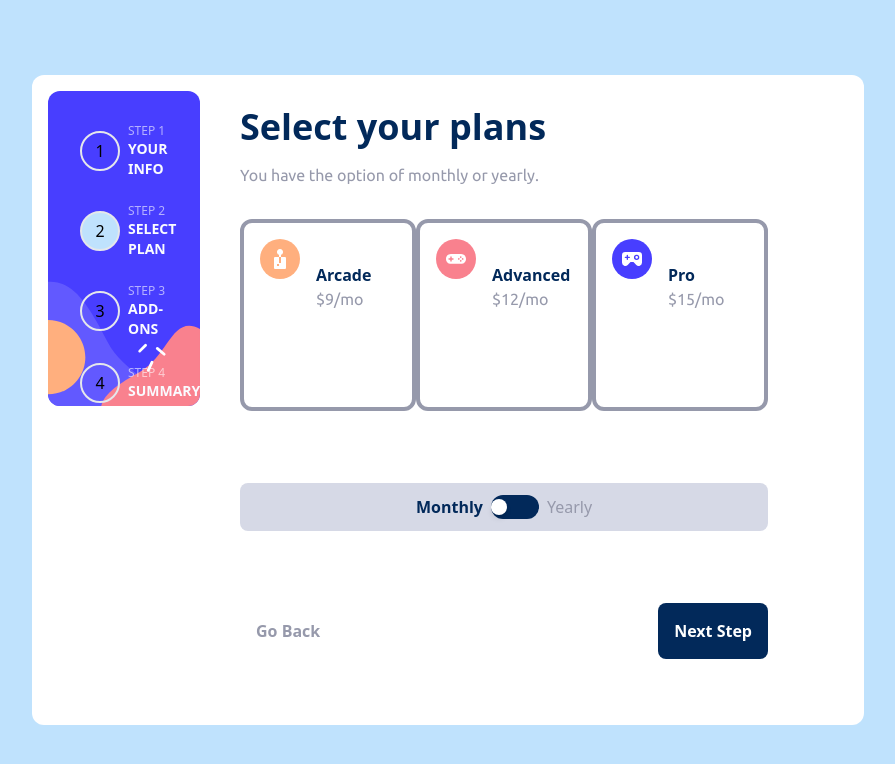
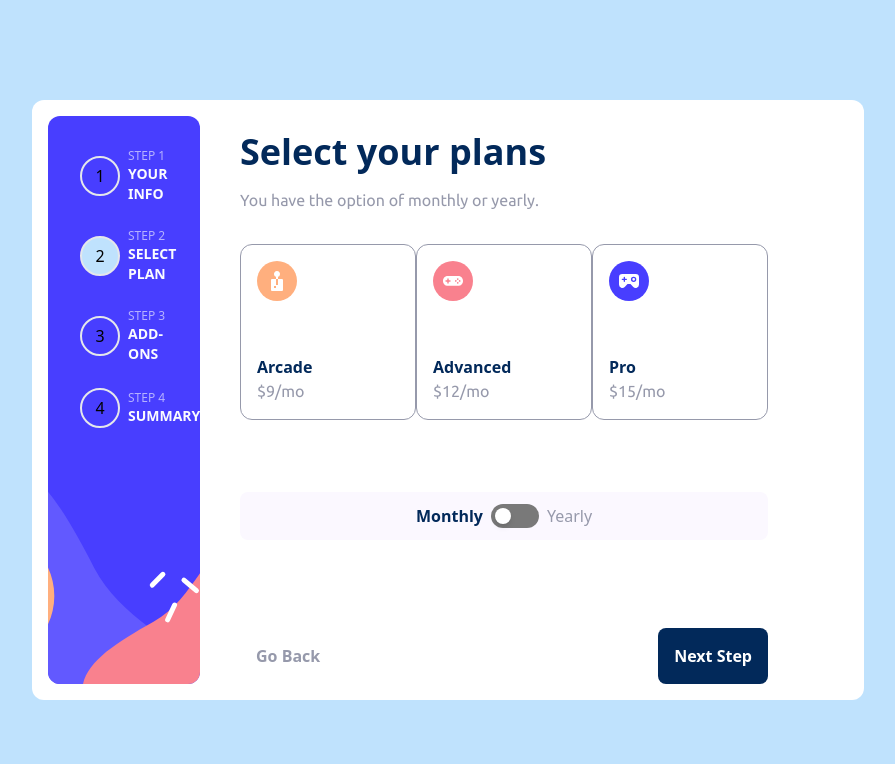
Before and after one commit to Yusuff4u2c/multi-step-form, a React (Vite) app: page / in a window 1280 px wide. Both pictures are taken after a click on the button "Next Step". Shown: the top 764 px of the page, without its empty margins (192-1087 px from the left). Built offline with nearby package versions, Linux system fonts and the light colour scheme.

Commit message:
step two completed

```diff
--- a/src/App.jsx
+++ b/src/App.jsx
@@ -1,8 +1,8 @@
 import { useState } from "react";
 import "./App.css";
-import Stepone from "/src/step-one";
-import Steptwo from "/src/step-two";
-import Stepthree from "/src/step-three";
+import Stepone from "./step-one";
+import Steptwo from "./step-two";
+import Stepthree from "./step-three";
 import Stepper from "./components/stepper";
 
 function App() {
@@ -24,7 +24,8 @@ function App() {
 
   return (
     <div className="bg-[#bfe2fd] flex justify-center items-center h-screen">
-      <div className="flex flex-col lg:flex-row items-center lg:items-start bg-white gap-10 w-full lg:w-[85%] xl:w-[65%] max-w-5xl rounded-xl h-screen lg:h-fit lg:min-h-[650px] py-0 lg:py-4 lg:px-4">
+      <div className="flex flex-col lg:flex-row items-center lg:items-start bg-white gap-10 w-full lg:w-[85%] xl:w-[65%] max-w-5xl rounded-xl h-screen lg:h-[600px] py-0 lg:py-4 lg:px-4">
+        {/* left box */}
         <div className="h-[30%] lg:h-full w-full  lg:w-2/6 relative">
           {/* background image container */}
           <div className="w-full h-full lg:rounded-xl overflow-hidden">
@@ -63,7 +64,8 @@ function App() {
           </div>
         </div>
 
-        <div className="flex flex-col lg:bg-transparents h-fit lg:h-full lg:mr-20 w-[90%] rounded-xl px-6 lg:px-0 py-10 lg:pt-0 -mt-28 lg:mt-0 z-10 lg:w-4/6 bg-white">
+        {/* right box */}
+        <div className="flex flex-col lg:bg-transparents h-fit lg:h-full lg:mr-20 w-[90%] rounded-xl px-6 lg:px-0 py-10 lg:py-0 lg:pt-0 -mt-28 lg:mt-0 z-10 lg:w-4/6 bg-white">
           <div className="flex-grow">
             {currentStep === 1 && <Stepone />}
             {currentStep === 2 && <Steptwo />}
--- a/src/components/card.jsx
+++ /dev/null
@@ -1,19 +0,0 @@
-import React from "react";
-
-const Card = ({ plan, price, src }) => {
-  return (
-    <div>
-      <div className="card border-4  border-[#9699ab] mb-10 h-28 lg:h-48 w-full lg:w-44 rounded-xl">
-        <div className="p-4 flex items-center gap-4">
-          <img className="w-10 h-10 lg:mb-14" src={src} alt="" />
-          <div>
-            <h1 className="font-bold text-[#02295a]">{plan}</h1>
-            <p className="text-[#9699ab]">{price}</p>
-          </div>
-        </div>
-      </div>
-    </div>
-  );
-};
-
-export default Card;
--- /dev/null
+++ b/src/components/plan-card.jsx
@@ -0,0 +1,25 @@
+const PlanCard = ({ plan, price, src, selected, onSelect }) => {
+  const handleSelection = () => {
+    // set selected plan to plan
+    onSelect && onSelect(plan);
+  };
+
+  return (
+    <div
+      onClick={handleSelection}
+      className={`card border ${
+        selected ? "border-[#ac54ff] bg-[#fbf8ff]" : "border-[#9699ab]"
+      } mb-10 h-28 lg:h-44 w-full lg:w-44 rounded-xl hover:border-[#ac54ff] transition cursor-pointer`}
+    >
+      <div className="p-4 flex lg:flex-col justify-between h-full">
+        <img className="w-10 h-10" src={src} alt={`${plan} icon`} />
+        <div className="">
+          <h1 className="font-bold text-[#02295a]">{plan}</h1>
+          <p className="text-[#9699ab]">{price}</p>
+        </div>
+      </div>
+    </div>
+  );
+};
+
+export default PlanCard;
--- a/src/components/toggler.jsx
+++ b/src/components/toggler.jsx
@@ -10,21 +10,23 @@ const ToggleButton = () => {
   return (
     <div className="flex items-center">
       <span className="mr-2 font-bold text-[#02295a]">Monthly</span>
-      <div className="relative">
+      <div className="relatives">
         <input
           type="checkbox"
-          id="toggle"
+          id="is_yearly"
           className="hidden"
           checked={isChecked}
           onChange={toggleHandler}
         />
         <label
-          htmlFor="toggle"
-          className="toggle-label bg-[#02295a] w-12 h-6 rounded-full flex items-center cursor-pointer"
+          htmlFor="is_yearly"
+          className={` ${
+            isChecked ? "bg-[#02295a]" : "bg-[#797979]"
+          }  w-12 h-6 p-1 rounded-full flex items-center cursor-pointer transition-colors`}
         >
           <span
-            className={`toggle-handle bg-white w-4 h-4 rounded-full shadow-md transform transition-transform ${
-              isChecked ? "translate-x-full" : ""
+            className={`bg-white w-4 h-4 rounded-full shadow-md transform transition-transform ${
+              isChecked ? "translate-x-[150%]" : ""
             }`}
           ></span>
         </label>
--- a/src/step-two.jsx
+++ b/src/step-two.jsx
@@ -1,11 +1,15 @@
-import React from "react";
-import Card from "./components/card.jsx";
 import ToggleButton from "./components/toggler.jsx";
 import arcade from "/src/assets/images/icon-arcade.svg";
 import pro from "/src/assets/images/icon-pro.svg";
 import advanced from "/src/assets/images/icon-advanced.svg";
-import check from "/src/assets/images/icon-checkmark.svg";
+// import check from "/src/assets/images/icon-checkmark.svg";
+import PlanCard from "./components/plan-card.jsx";
+import { useState } from "react";
+
 const Steptwo = () => {
+  // to store the selected plan
+  const [plan, setPlan] = useState();
+
   return (
     <div>
       <h2 className="font-bold text-4xl my-4 text-[#02295a]">
@@ -15,11 +19,29 @@ const Steptwo = () => {
         You have the option of monthly or yearly.
       </p>
       <div className=" flex  flex-col justify-between lg:flex-row">
-        <Card src={arcade} plan="Arcade" price="$9/mo" />
-        <Card src={advanced} plan="Advanced" price="$12/mo" />
-        <Card src={pro} plan="Pro" price="$15/mo" />
+        <PlanCard
+          src={arcade}
+          plan="Arcade"
+          price="$9/mo"
+          selected={plan === "Arcade"}
+          onSelect={setPlan}
+        />
+        <PlanCard
+          src={advanced}
+          plan="Advanced"
+          price="$12/mo"
+          selected={plan === "Advanced"}
+          onSelect={setPlan}
+        />
+        <PlanCard
+          src={pro}
+          plan="Pro"
+          price="$15/mo"
+          selected={plan === "Pro"}
+          onSelect={setPlan}
+        />
       </div>
-      <div className=" w-full flex justify-center bg-[#d6d9e6] my-8 rounded-lg p-3">
+      <div className=" w-full flex justify-center bg-[#fbf8ff] my-8 rounded-lg p-3">
         <ToggleButton />
       </div>
     </div>
```
